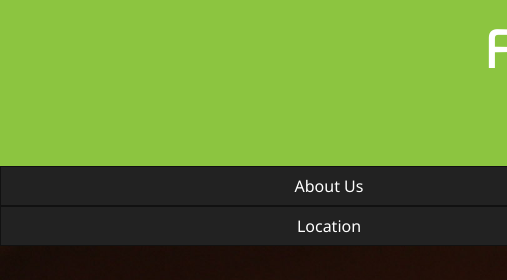
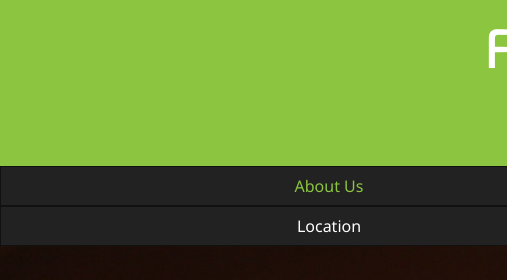
Before and after one commit to CelesteLavo0118/Fusion-House-Final, a plain HTML site: page index.html in a window 1280 px wide. In both pictures the pointer is over the link "About Us". Shown: the top 280 px of the page, 0-507 px from the left. Drawn offline with Linux system fonts and the light colour scheme.

Commit message:
Navigation hover

```diff
--- a/css/main.css
+++ b/css/main.css
@@ -44,6 +44,17 @@ nav a{
   background-color:#222222;
   text-decoration: none;
   color:white;
+  border:0.1rem solid #111111;
+  padding:0.5rem;
+  width:100%;
+
+}
+
+nav a:hover{
+  display:inline-block;
+  background-color:#222222;
+  text-decoration: none;
+  color:#8CC540;
   border:0.1rem solid #111111;
   padding:0.5rem;
   width:100%;
```
